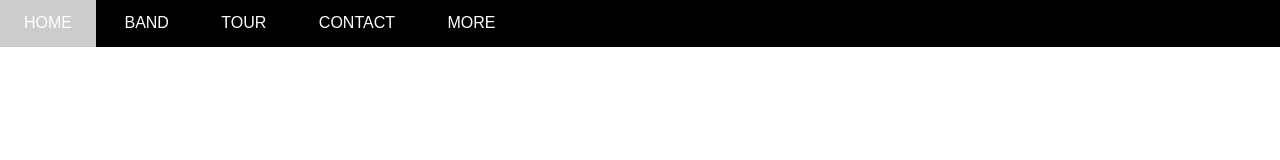
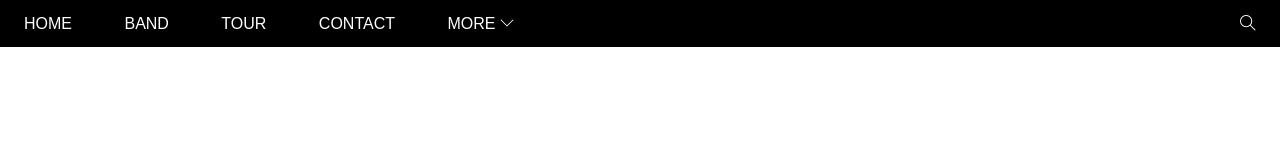
Before and after one commit to betterfreya253/fullstack_ez, a plain HTML site: page w3_band/index.html in a window 1280 px wide. Drawn offline with Linux system fonts and the light colour scheme.

Commit message:
header - search btn

```diff
--- a/w3_band/assets/css/style.css
+++ b/w3_band/assets/css/style.css
@@ -30,6 +30,9 @@ Specific criterias that are needed to keep in mind
     height: 46.5px;
     background-color: #000;
 
+}
+#nav {
+    display: inline-block;
 }
 
 #nav li {
@@ -90,6 +93,28 @@ li:hover {
     display: block; /* Display the subnav when the user hovers over the dropdown menu */
 }
 
+.dropdown .dropdown-arrow {
+    font-size: 14px;
+    line-height: 46.5px;
+}
+.search-btn {
+    float: right;
+    padding: 14.5px 22px !important;
+    box-sizing: border-box;
+    height: 46.5px;
+    width: 61.94px;
+}
+
+.search-btn:hover {
+    background-color: #f44336;
+    cursor: pointer;
+}
+
+#header .search-icon {
+    color: #fff;
+
+}
+
 #slider {
 
 }
--- a/w3_band/index.html
+++ b/w3_band/index.html
@@ -22,14 +22,18 @@
 <body>
     <div id="main">
         <div id="header">
-            <!-- Quick Syntax: ul#nav>li*5 -->
+            <!-- Navbar - Begin
+                Quick Syntax: ul#nav>li*5 -->
             <ul id="nav">
                 <li><a href="">Home</a></li>
                 <li><a href="">Band</a></li>
                 <li><a href="">Tour</a></li>
                 <li><a href="">Contact</a></li>
                 <li class="dropdown">
-                    <a href="#">More</a> <!-- Placeholder link, needs to be updated -->
+                    <a href="#"> <!-- Placeholder link, needs to be updated -->
+                        More
+                        <i class=" dropdown-arrow ti-angle-down"></i>
+                    </a>
                     <div class="subnav">
                         <a href="">Merchandise</a>
                         <a href="">Extra</a>
@@ -37,6 +41,11 @@
                     </div>
                 </li>
             </ul>
+            <!-- Navbar - End -->
+            <!-- Seach Btn - Begin -->
+            <div class="search-btn"><i class="ti-search search-icon"></i></div>
+            <!-- Seach Btn - End -->
+
         </div>
         <div id="slider">
 
```
